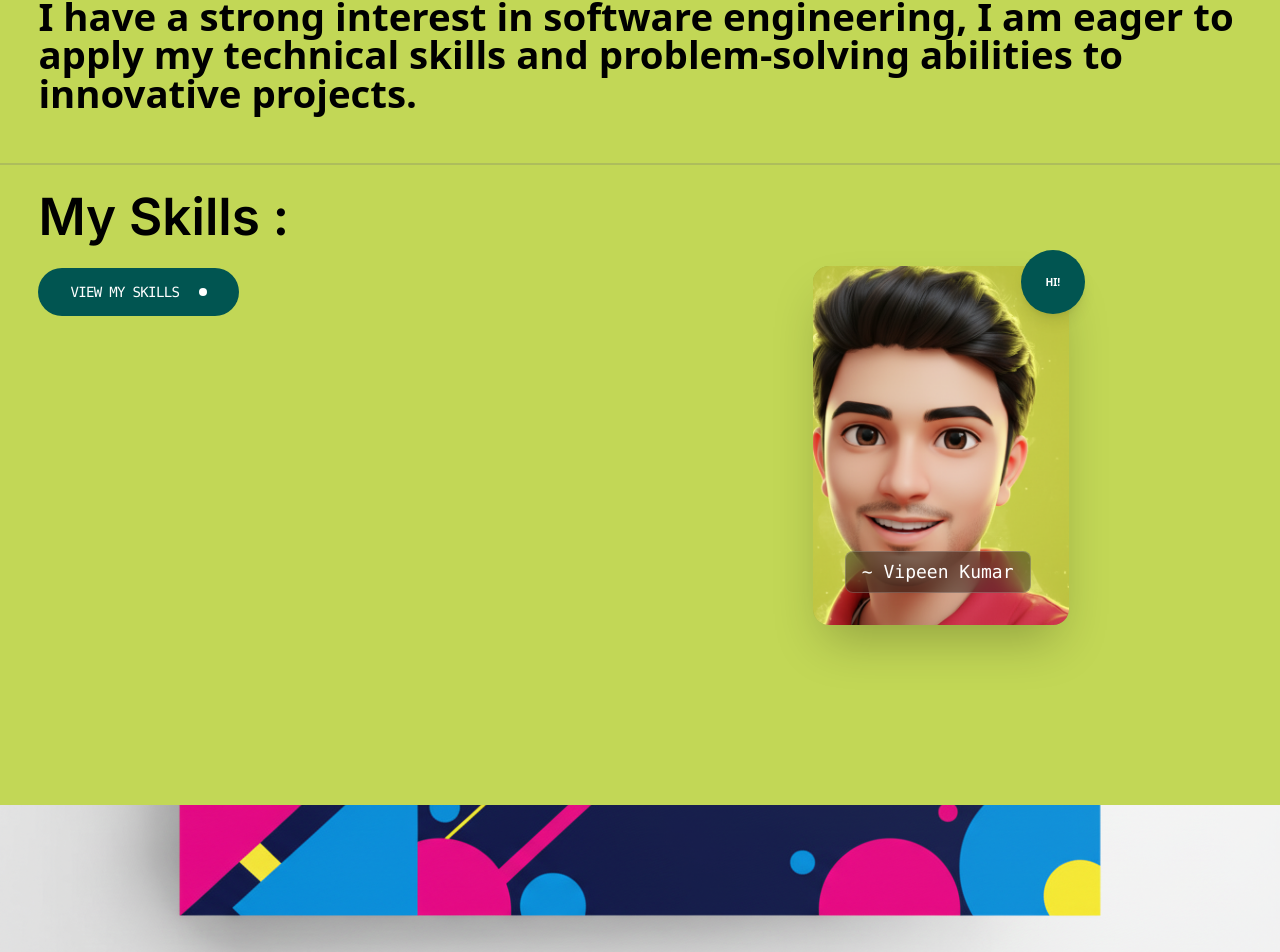
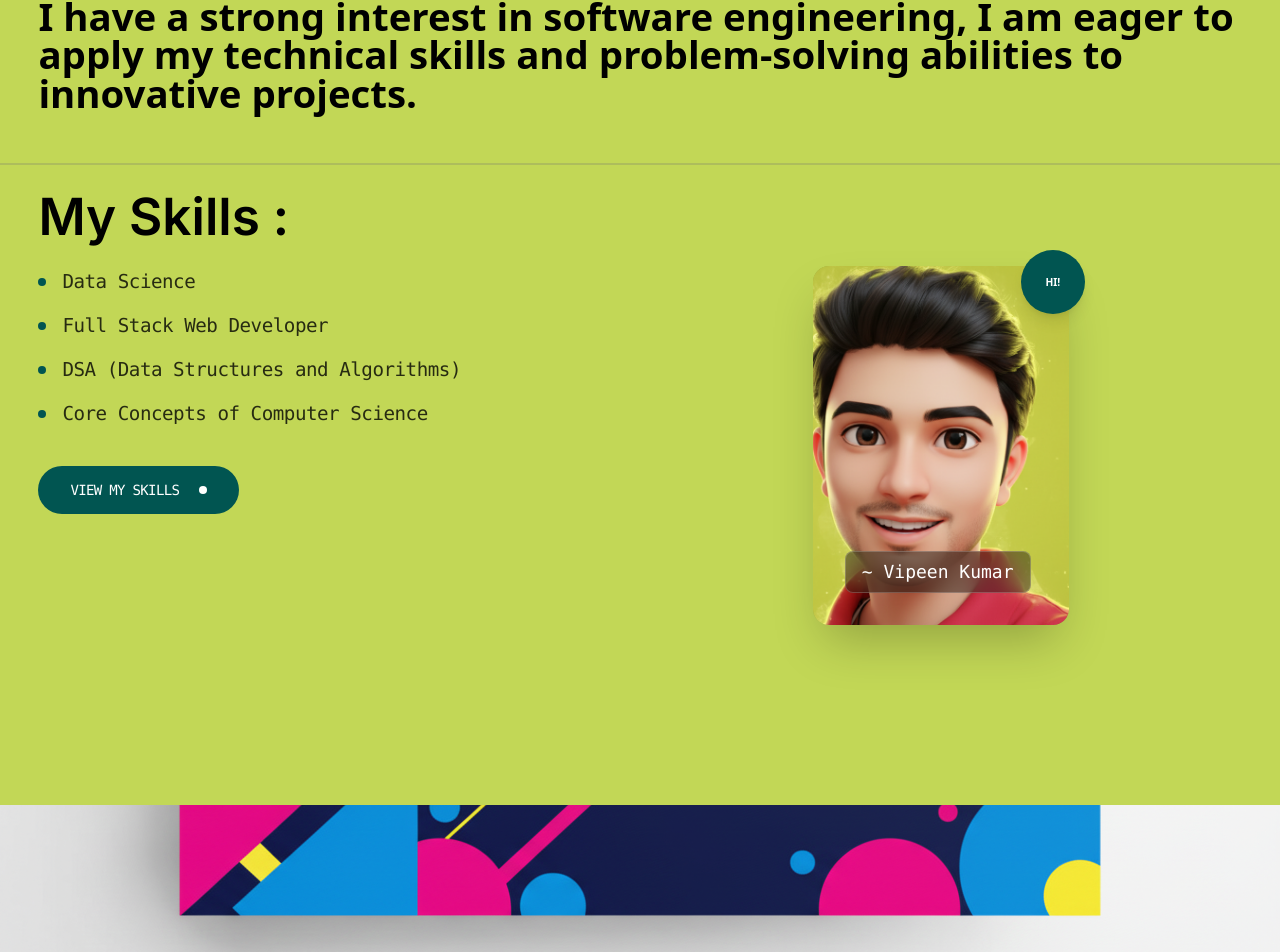
Before and after one commit to Vipeen-Kumar/aniport, a React (Vite) app: page / in a window 1280 px wide. Shown: the part 1095-2047 px from the top of the page. Built offline with nearby package versions, Linux system fonts and the light colour scheme.

Commit message:
skills update

```diff
--- a/src/components/About.jsx
+++ b/src/components/About.jsx
@@ -44,13 +44,30 @@ const About = () => {
       <div className='w-full border-t-[2px] border-[#adbd5c] mt-8 md:mt-[4vw] flex flex-col md:flex-row items-center md:items-start px-6 md:px-[3vw] gap-10 md:gap-0'>
 
         {/* Left Content - Skills */}
-        <div className='w-full md:w-1/2 mt-6 md:mt-[2vw] text-center md:text-left'>
+        <div className='w-full md:w-1/2 mt-6 md:mt-[2vw] text-center md:text-left flex flex-col'>
           <h1 className='text-4xl sm:text-5xl md:text-[4vw] font-inter font-semibold'>My Skills :</h1>
+
+          <div className='mt-8 md:mt-[2vw] flex flex-col gap-4 px-2 md:px-0'>
+            {[
+              "Data Science",
+              "Full Stack Web Developer",
+              "DSA (Data Structures and Algorithms)",
+              "Core Concepts of Computer Science"
+            ].map((skill, index) => (
+              <div key={index} className='flex items-center gap-4 group justify-center md:justify-start'>
+                <div className='w-2 h-2 bg-[#015551] rounded-full group-hover:scale-150 transition-transform duration-300'></div>
+                <p className='text-lg sm:text-xl md:text-[1.5vw] font-mono tracking-tight text-black/80 hover:text-black transition-colors'>
+                  {skill}
+                </p>
+              </div>
+            ))}
+          </div>
+
           <a
             href="https://drive.google.com/file/d/11v7JvcogOxCzfr3HeFGZyuyVKIq-_l73/view?usp=drive_link"
             target="_blank"
             rel="noopener noreferrer"
-            className='group mx-auto md:mx-0 bg-[#015551] text-white text-sm sm:text-base md:text-[1.1vw] flex w-fit gap-5 items-center font-mono py-3 px-8 rounded-full mt-6 md:mt-[2vw] uppercase tracking-tighter hover:scale-105 transition-all duration-300'
+            className='group mx-auto md:mx-0 bg-[#015551] text-white text-sm sm:text-base md:text-[1.1vw] flex w-fit gap-5 items-center font-mono py-3 px-8 rounded-full mt-10 md:mt-[3vw] uppercase tracking-tighter hover:scale-105 transition-all duration-300'
           >
             View My Skills
             <div className='w-2 h-2 bg-white rounded-full group-hover:w-10 group-hover:h-10 flex items-center justify-center transition-all duration-300 ease-in-out'>
```
